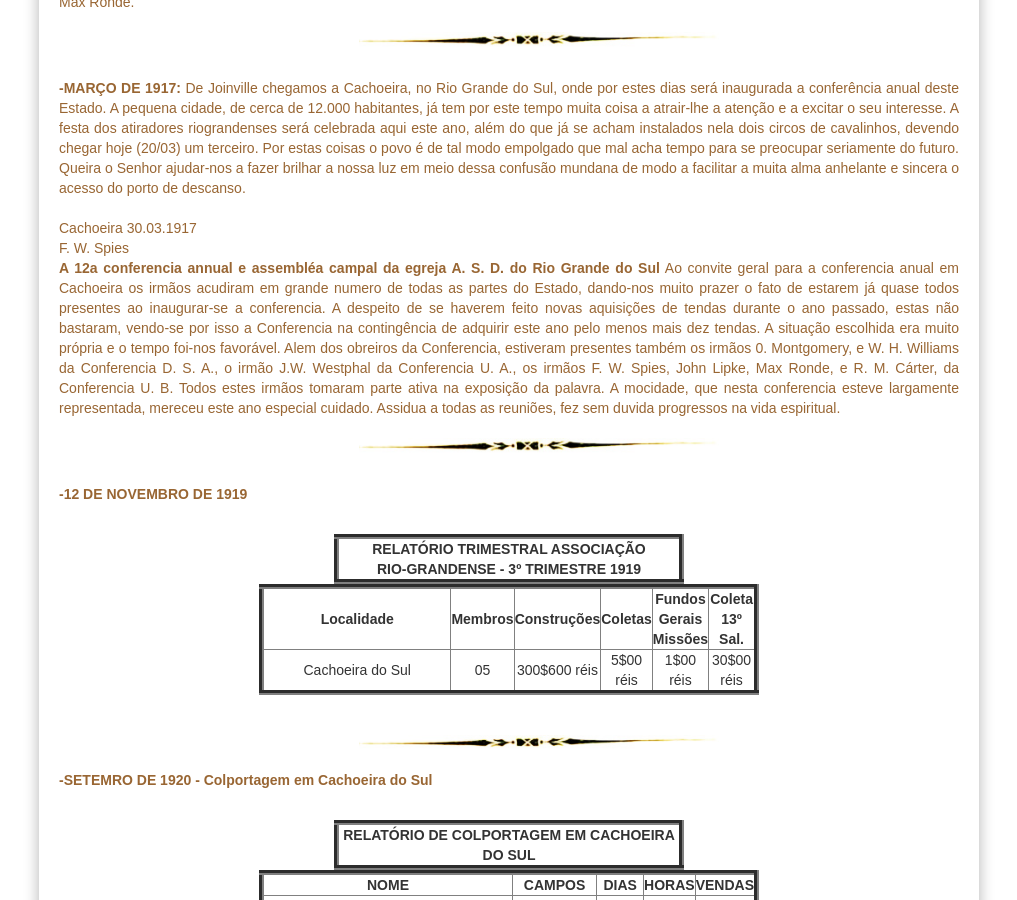
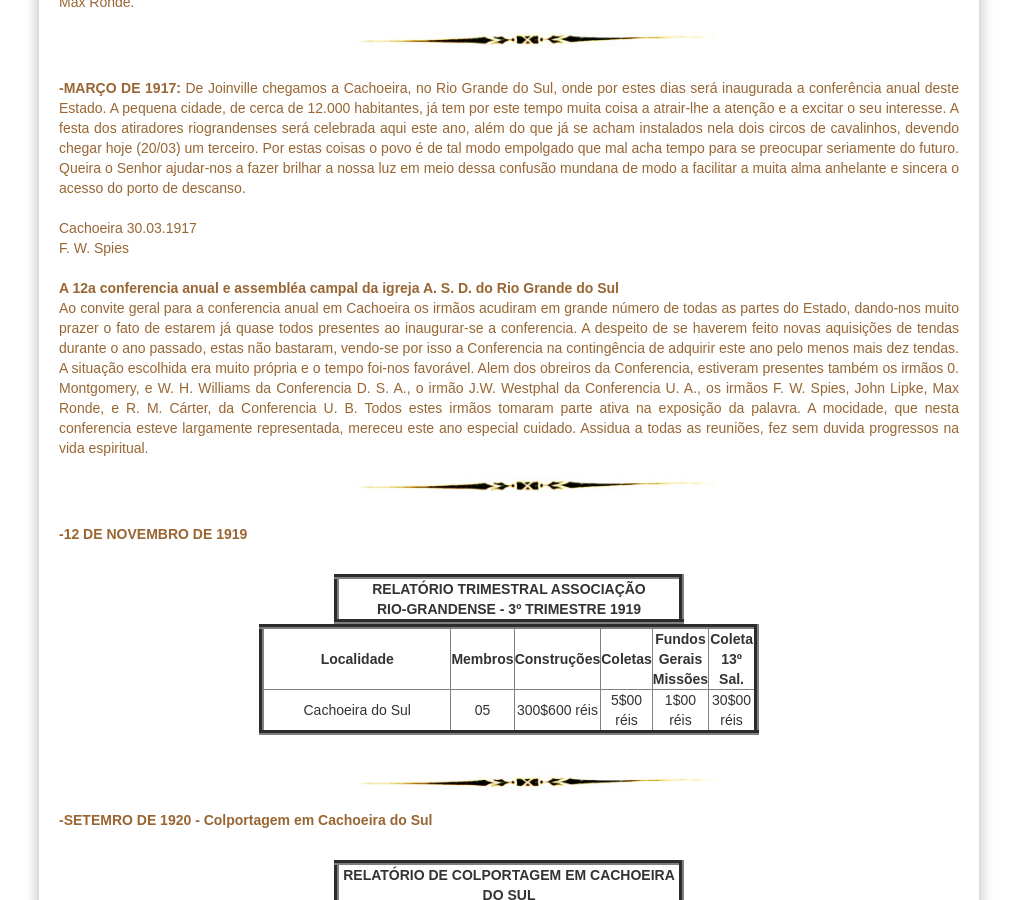
Before and after one commit to claudiovargas1955/claudiovargas1955.github.io, a Jekyll site: the page built from _pages/história-da-iasd-cachoeira.html, in a window 1280 px wide and 900 px high, scrolled down 2038 px. Shown: the whole window, without its empty margins (131-1148 px from the left). Built offline with Jekyll 4.4.1, drawn with Linux system fonts in a browser that asks for light colours; some web fonts are replaced.

Commit message:
Update história-da-iasd-cachoeira.html

```diff
--- a/_pages/história-da-iasd-cachoeira.html
+++ b/_pages/história-da-iasd-cachoeira.html
@@ -205,10 +205,10 @@ tal modo empolgado que mal acha tempo para se preocupar seriamente do futuro. Qu
 modo a facilitar a muita alma anhelante e sincera o acesso do porto de descanso.<br><br>
 
     Cachoeira 30.03.1917<br>
-                        F. W. Spies<br>
+                        F. W. Spies<br><br>
 
-  <b>A 12a conferencia annual e assembléa campal da egreja A. S. D. do Rio Grande do Sul</b>
-Ao convite geral para a conferencia anual em Cachoeira os irmãos acudiram em grande numero de todas as partes do Estado, dando-nos muito prazer o fato de estarem já
+  <b>A 12a conferencia anual e assembléa campal da igreja A. S. D. do Rio Grande do Sul</b><br>
+Ao convite geral para a conferencia anual em Cachoeira os irmãos acudiram em grande número de todas as partes do Estado, dando-nos muito prazer o fato de estarem já
 quase todos presentes ao inaugurar-se a conferencia. A despeito de se haverem feito novas aquisições de tendas durante o ano passado, estas não bastaram, vendo-se
 por isso a Conferencia na contingência de adquirir este ano pelo menos mais dez tendas.
 A situação escolhida era muito própria e o tempo foi-nos favorável. Alem dos obreiros da Conferencia, estiveram presentes também os irmãos 0. Montgomery, e W. H.
```
